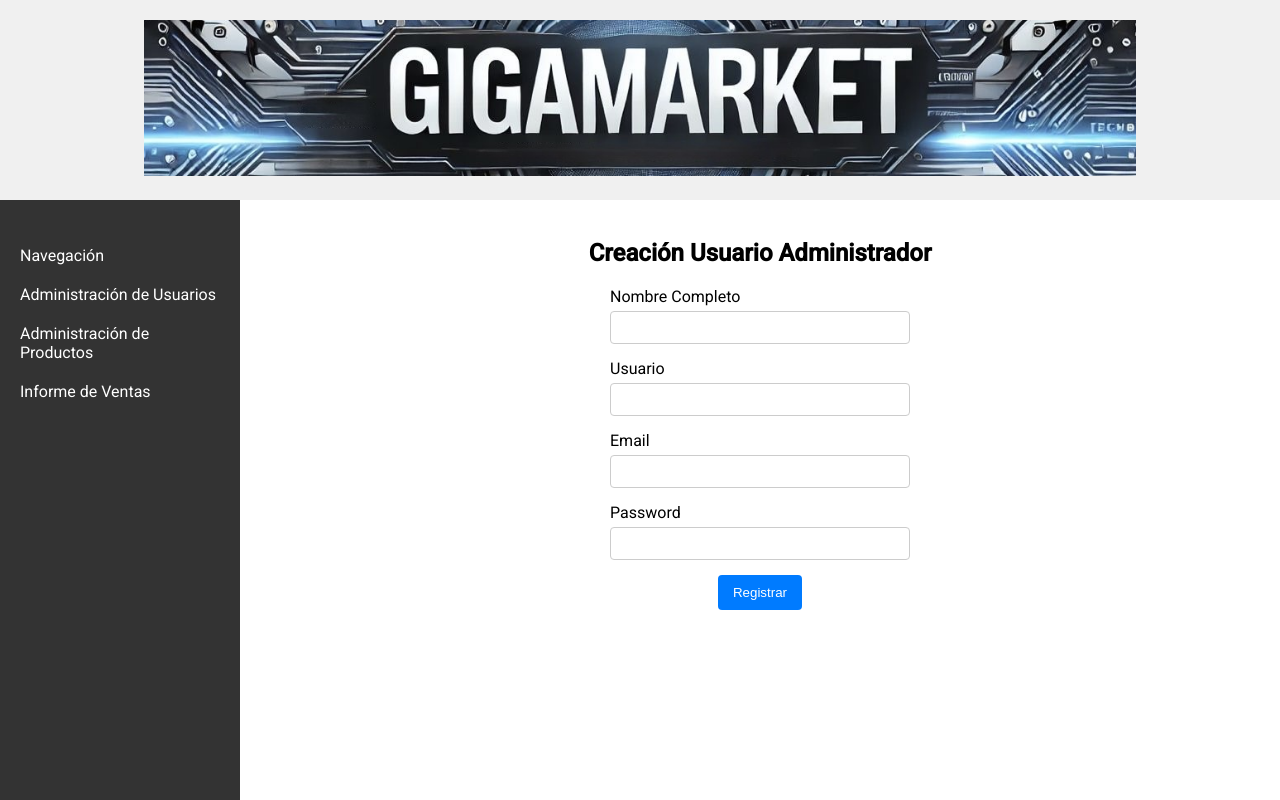
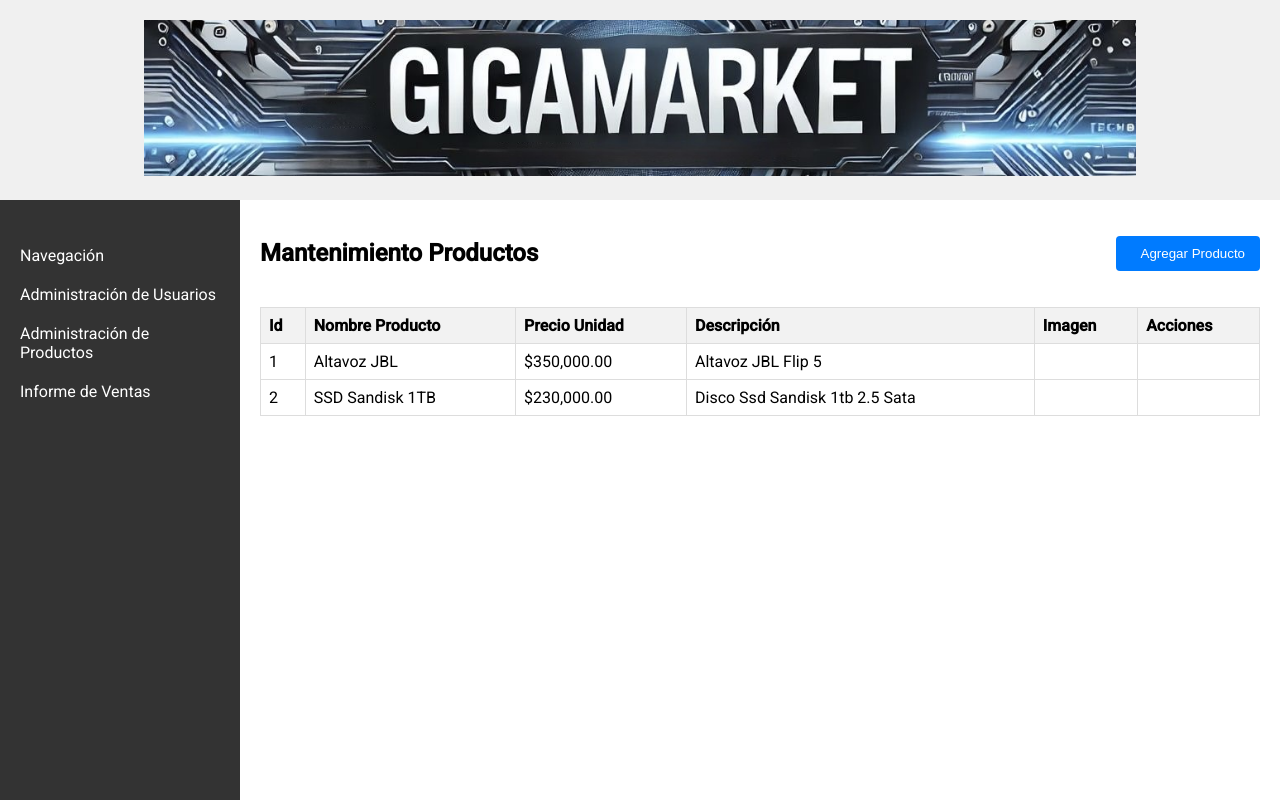
Before and after one commit to JDarkSam/ECommercePoli, an Angular app: page / in a window 1280 px wide. Shown: the top 800 px of the page. Built offline with nearby package versions, Linux system fonts and the light colour scheme.

Commit message:
Se cread page Mantenimiento de productos

```diff
--- a/src/app/app.component.html
+++ b/src/app/app.component.html
@@ -1,3 +1,3 @@
-<app-crear-user-admin></app-crear-user-admin>
+<app-admin-productos></app-admin-productos>
 
 <router-outlet></router-outlet>
--- a/src/app/app.module.ts
+++ b/src/app/app.module.ts
@@ -15,6 +15,7 @@ import { AdminUsersComponent } from './pages/admin-users/admin-users.component';
 import { CreacionProductosComponent } from './pages/creacion-productos/creacion-productos.component';
 import { ModificacionUsersComponent } from './pages/modificacion-users/modificacion-users.component';
 import { CrearUserAdminComponent } from './pages/crear-user-admin/crear-user-admin.component';
+import { AdminProductosComponent } from './pages/admin-productos/admin-productos.component';
 
 @NgModule({
   declarations: [
@@ -25,7 +26,8 @@ import { CrearUserAdminComponent } from './pages/crear-user-admin/crear-user-adm
     AdminUsersComponent,
     CreacionProductosComponent,
     ModificacionUsersComponent,
-    CrearUserAdminComponent
+    CrearUserAdminComponent,
+    AdminProductosComponent
   ],
   imports: [
     BrowserModule,
--- /dev/null
+++ b/src/app/pages/admin-productos/admin-productos.component.css
@@ -0,0 +1,83 @@
+.container {
+    display: flex;
+    flex-direction: column;
+    height: 100vh;
+}
+
+.header {
+    background-color: #f0f0f0;
+    padding: 20px;
+    text-align: center;
+}
+
+.banner {
+    max-width: 80%;
+    height: auto;
+}
+
+.content {
+    display: flex;
+    flex-grow: 1;
+}
+
+.sidebar {
+    width: 200px;
+    background-color: #333;
+    color: white;
+    padding: 20px;
+}
+
+.sidebar ul {
+    list-style: none;
+    padding: 0;
+}
+
+.sidebar li {
+    padding: 10px 0;
+    cursor: pointer;
+}
+
+.data-grid {
+    flex-grow: 1;
+    padding: 20px;
+    display: flex;
+    flex-direction: column;
+    align-items: center;
+}
+
+.title-bar {
+    display: flex;
+    justify-content: space-between;
+    align-items: center;
+    width: 100%;
+    margin-bottom: 20px;
+}
+
+.add-product {
+    background-color: #007bff;
+    color: white;
+    padding: 10px 15px;
+    border: none;
+    border-radius: 4px;
+    cursor: pointer;
+}
+
+table {
+    width: 100%;
+    border-collapse: collapse;
+}
+
+th, td {
+    border: 1px solid #ddd;
+    padding: 8px;
+    text-align: left;
+}
+
+th {
+    background-color: #f2f2f2;
+}
+
+.fas {
+    margin: 0 5px;
+    cursor: pointer;
+}
--- /dev/null
+++ b/src/app/pages/admin-productos/admin-productos.component.html
@@ -0,0 +1,53 @@
+<div class="container">
+    <div class="header">
+        <img src="banner.png" alt="Gigamarket Banner" class="banner">
+    </div>
+
+    <div class="content">
+        <div class="sidebar">
+            <ul>
+                <li>Navegación</li>
+                <li>Administración de Usuarios</li>
+                <li>Administración de Productos</li>
+                <li>Informe de Ventas</li>
+            </ul>
+        </div>
+
+        <div class="data-grid">
+            <div class="title-bar">
+                <h2>Mantenimiento Productos</h2>
+                <button class="add-product">
+                    <i class="fas fa-database"></i> Agregar Producto
+                </button>
+            </div>
+
+            <table>
+                <thead>
+                    <tr>
+                        <th>Id</th>
+                        <th>Nombre Producto</th>
+                        <th>Precio Unidad</th>
+                        <th>Descripción</th>
+                        <th>Imagen</th>
+                        <th>Acciones</th>
+                    </tr>
+                </thead>
+                <tbody>
+                    <tr *ngFor="let product of products">
+                        <td>{{ product.id }}</td>
+                        <td>{{ product.name }}</td>
+                        <td>{{ product.price | currency:'USD' }}</td>
+                        <td>{{ product.description }}</td>
+                        <td>
+                            <i class="fas fa-check"></i>
+                        </td>
+                        <td>
+                            <i class="fas fa-edit"></i>
+                            <i class="fas fa-trash"></i>
+                        </td>
+                    </tr>
+                </tbody>
+            </table>
+        </div>
+    </div>
+</div>
--- /dev/null
+++ b/src/app/pages/admin-productos/admin-productos.component.ts
@@ -0,0 +1,29 @@
+import { Component, OnInit } from '@angular/core';
+
+interface Product {
+  id: number;
+  name: string;
+  price: number;
+  description: string;
+}
+
+@Component({
+  selector: 'app-admin-productos',
+  standalone: false,
+  templateUrl: './admin-productos.component.html',
+  styleUrls: ['./admin-productos.component.css']
+})
+export class AdminProductosComponent implements OnInit {
+
+  products: Product[] = [
+    { id: 1, name: 'Altavoz JBL', price: 350000, description: 'Altavoz JBL Flip 5' },
+    { id: 2, name: 'SSD Sandisk 1TB', price: 230000, description: 'Disco Ssd Sandisk 1tb 2.5 Sata' },
+    // ... más productos
+  ];
+
+  constructor() { }
+
+  ngOnInit(): void {
+  }
+
+}
```
Also changed, not shown: 1 other file (tests, documents, lock files or other folders).
